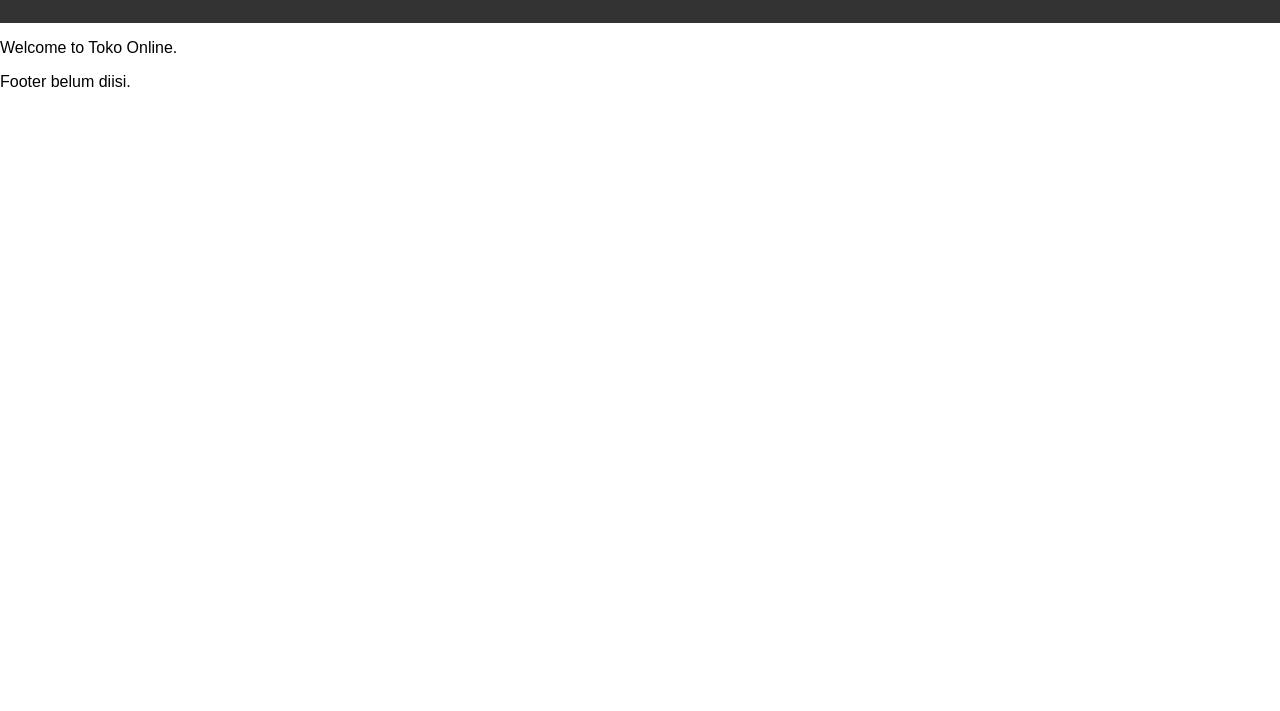
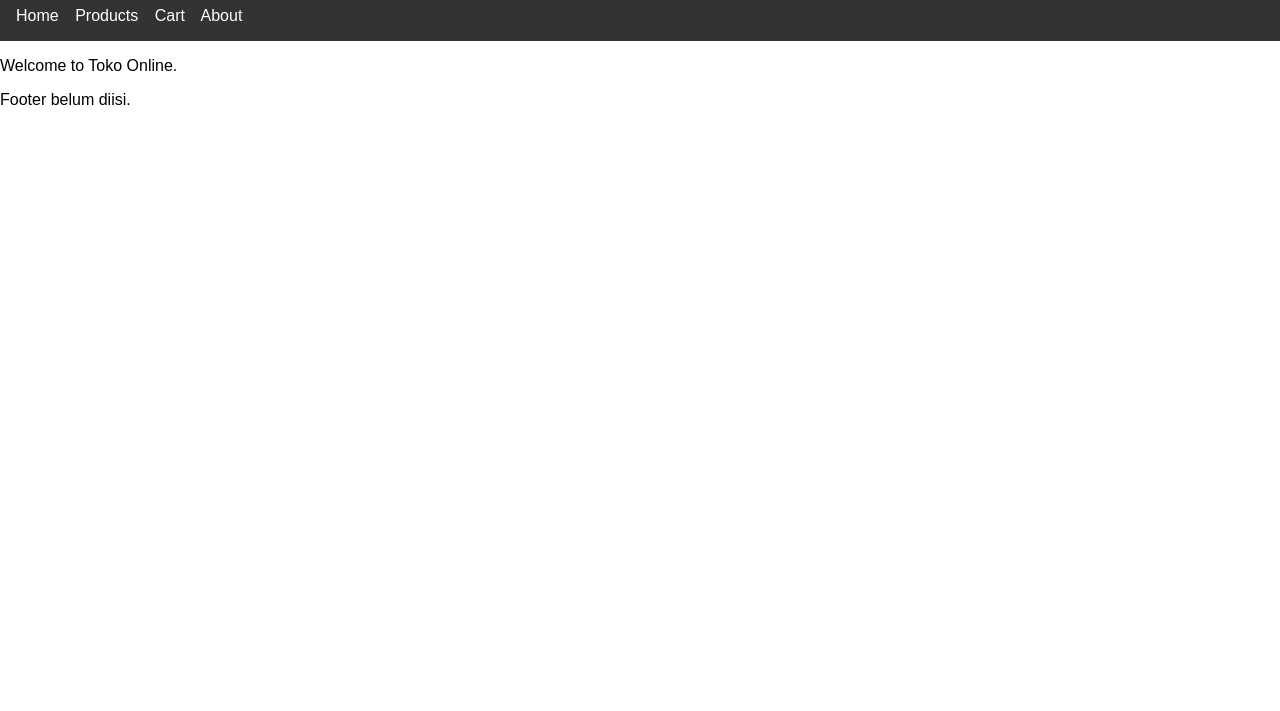
Before and after one commit to X4T0R1/toko-online-binus, a plain HTML site: page index.html in a window 1280 px wide. Shown: the part 89-800 px from the top of the page. Drawn offline with Linux system fonts and the light colour scheme.

Commit message:
feature/navbar: add navigation menu with home, products, cart, about links

```diff
--- a/css/style.css
+++ b/css/style.css
@@ -8,3 +8,12 @@ background-color: #333;
 color: white;
 padding: 16px;
 }
+
+nav a {
+color: white;
+margin-right: 12px;
+text-decoration: none;
+}
+nav a:hover {
+text-decoration: underline;
+}
--- a/index.html
+++ b/index.html
@@ -8,7 +8,12 @@
 <body>
 <header>
 <h1>Toko Online</h1>
-<nav id="navbar"></nav>
+<nav id="navbar">
+<a href="/">Home</a>
+<a href="/products">Products</a>
+<a href="/cart">Cart</a>
+<a href="/about">About</a>
+</nav>
 </header>
 <main id="main-content">
 <p>Welcome to Toko Online.</p>
```
